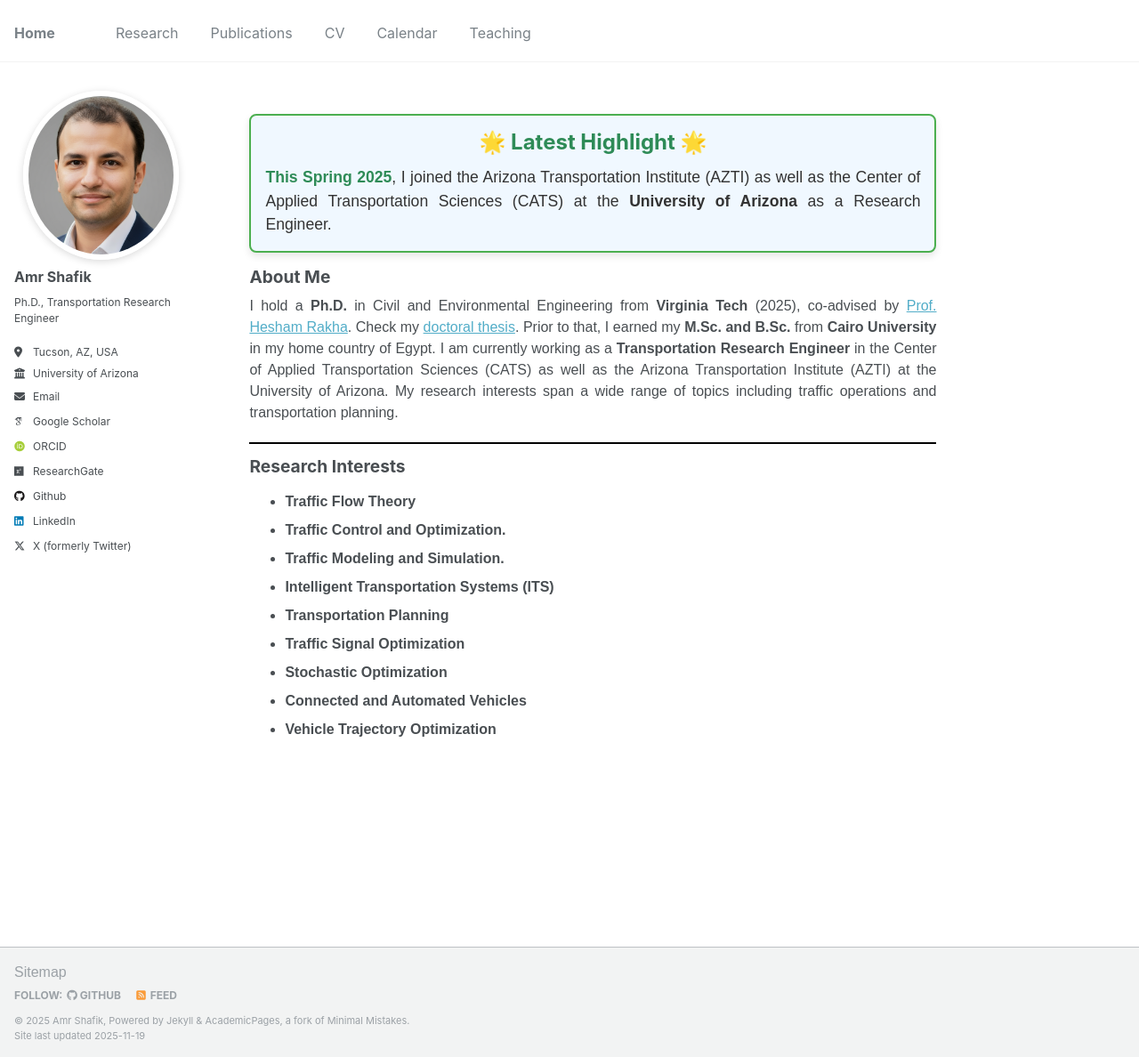
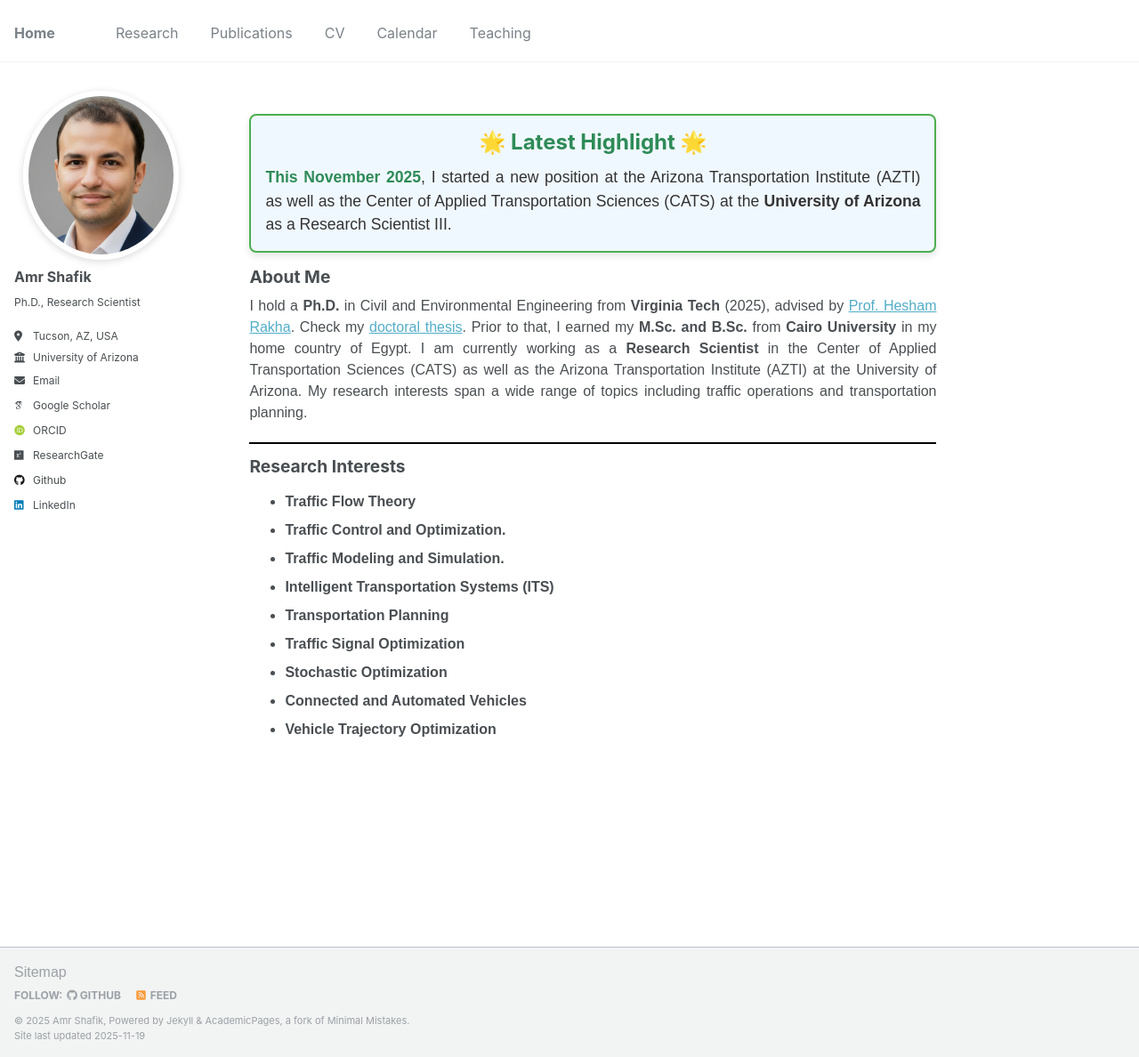
Before and after one commit to akshafik/amrshafik, a Jekyll site: the page built from _pages/about.md, in a window 1280 px wide and 1188 px high. Shown: the whole window at 89% size. Built offline with Jekyll 4.4.1, drawn with Linux system fonts in a browser that asks for light colours; some web fonts are replaced.

Commit message:
Update job title and description to reflect current position as Research Scientist

```diff
--- a/_config.yml
+++ b/_config.yml
@@ -10,7 +10,7 @@ locale                   : "en-US"
 title                    : "Home"
 title_separator          : "-"
 name                     : &name "Amr Shafik"
-description              : &description "Transportation Research Engineer specializing in traffic optimization, connected vehicles, and intelligent transportation systems"
+description              : &description "Research Scientist specializing in traffic optimization, connected vehicles, and intelligent transportation systems"
 url                      : https://akshafik.github.io/amrshafik # the base hostname & protocol for your site e.g. "https://mmistakes.github.io"
 baseurl                  : "" # the subpath of your site, e.g. "/blog"
 repository               : "akshafik/amrshafik"
@@ -82,7 +82,7 @@ analytics:
 author:
   name             : "Amr Shafik"
   avatar           : "ashafik_hs_grey.png"
-  bio              : "Ph.D., Transportation Research Engineer"
+  bio              : "Ph.D., Research Scientist"
   location         : "Tucson, AZ, USA"
   employer         : "University of Arizona"
   pubmed           :
@@ -109,7 +109,7 @@ author:
   stackoverflow    : # http://stackoverflow.com/users/123456/username
   steam            :
   tumblr           :
-  twitter          : "replacewithyourtwitterhandle"  # Add your Twitter handle if you have one
+  X                : "replacewithyourtwitterhandle"  # Add your Twitter handle if you have one
   vine             :
   weibo            :
   xing             :
--- a/_pages/about.md
+++ b/_pages/about.md
@@ -67,8 +67,8 @@ redirect_from:
     🌟 Latest Highlight 🌟
   </h3>
   <p style="text-align: justify; font-size: 1.1em; margin: 0; color: #333;">
-    <span style="color:#2E8B57; font-weight: bold;">This Spring 2025</span>, I joined the Arizona Transportation Institute (AZTI) as well as the Center of Applied Transportation Sciences (CATS)
-    at the <b>University of Arizona</b> as a Research Engineer.
+    <span style="color:#2E8B57; font-weight: bold;">This November 2025</span>, I started a new position at the Arizona Transportation Institute (AZTI) as well as the Center of Applied Transportation Sciences (CATS)
+    at the <b>University of Arizona</b> as a Research Scientist III.
   </p>
 </div>
 
@@ -76,10 +76,10 @@ redirect_from:
 ###### About Me
 
 <p align="justify">
-I hold a <b>Ph.D.</b> in Civil and Environmental Engineering from <b>Virginia Tech</b> (2025), co-advised by
+I hold a <b>Ph.D.</b> in Civil and Environmental Engineering from <b>Virginia Tech</b> (2025), advised by
 <a href="https://www.vtti.vt.edu/staffdir/bio.php?&pn=111011" target="_blank">Prof. Hesham Rakha</a>. Check my <a href="https://vtechworks.lib.vt.edu/items/c6754865-f6b5-46e6-add6-c2dc6135343b" target="_blank">doctoral thesis</a>. Prior to that, I earned my <b>M.Sc. and B.Sc.</b> from <b>Cairo University</b> in my home country of Egypt.
 
-I am currently working as a <b>Transportation Research Engineer</b> in the Center of Applied Transportation Sciences (CATS) as well as the Arizona Transportation Institute (AZTI) at the University of Arizona. My research interests span a wide range of topics including traffic operations and transportation planning.
+I am currently working as a <b>Research Scientist</b> in the Center of Applied Transportation Sciences (CATS) as well as the Arizona Transportation Institute (AZTI) at the University of Arizona. My research interests span a wide range of topics including traffic operations and transportation planning.
 </p>
 ---
 
```
